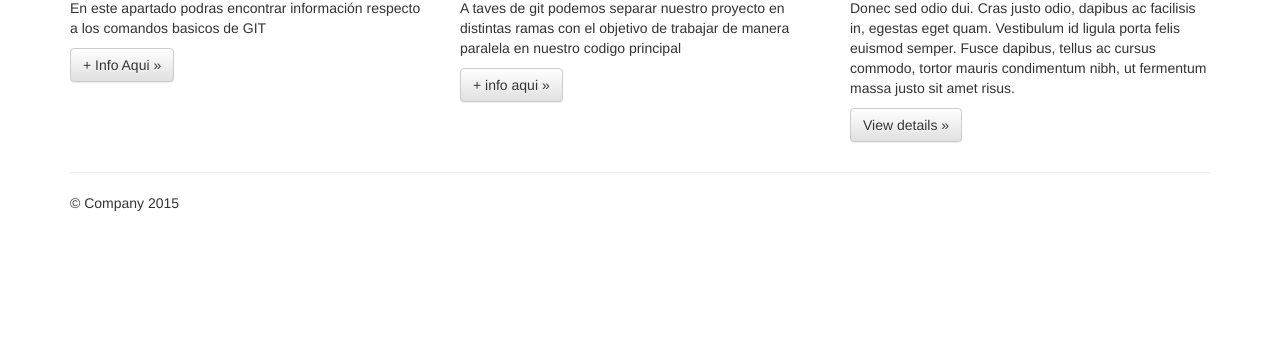
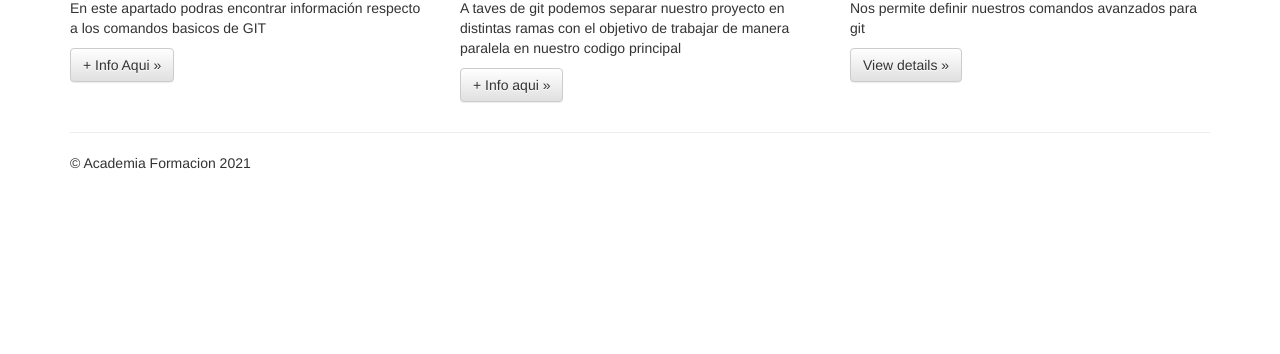
Before and after one commit to Oscaritop/Curso_GIT, a plain HTML site: page index.html in a window 1280 px wide. Shown: the part 446-800 px from the top of the page. Drawn offline with nearby package versions, Linux system fonts and the light colour scheme.

Commit message:
Se crea feature con comandos avanzados en home del sitio

```diff
--- a/index.html
+++ b/index.html
@@ -72,11 +72,11 @@
         <div class="col-md-4">
           <h2>Manejo de ramas</h2>
           <p>A taves de git podemos separar nuestro proyecto en distintas ramas con el objetivo de trabajar de manera paralela en nuestro codigo principal</p>
-          <p><a class="btn btn-default" href="#" role="button">+ info aqui &raquo;</a></p>
+          <p><a class="btn btn-default" href="#" role="button">+ Info aqui &raquo;</a></p>
        </div>
         <div class="col-md-4">
-          <h2>Heading</h2>
-          <p>Donec sed odio dui. Cras justo odio, dapibus ac facilisis in, egestas eget quam. Vestibulum id ligula porta felis euismod semper. Fusce dapibus, tellus ac cursus commodo, tortor mauris condimentum nibh, ut fermentum massa justo sit amet risus.</p>
+          <h2>Comandos Avanzados</h2>
+          <p>Nos permite definir nuestros comandos avanzados para git</p>
           <p><a class="btn btn-default" href="#" role="button">View details &raquo;</a></p>
         </div>
       </div>
@@ -84,7 +84,7 @@
       <hr>
 
       <footer>
-        <p>&copy; Company 2015</p>
+        <p>&copy; Academia Formacion 2021</p>
       </footer>
     </div> <!-- /container -->        <script src="//ajax.googleapis.com/ajax/libs/jquery/1.11.2/jquery.min.js"></script>
         <script>window.jQuery || document.write('<script src="js/vendor/jquery-1.11.2.min.js"><\/script>')</script>
```
